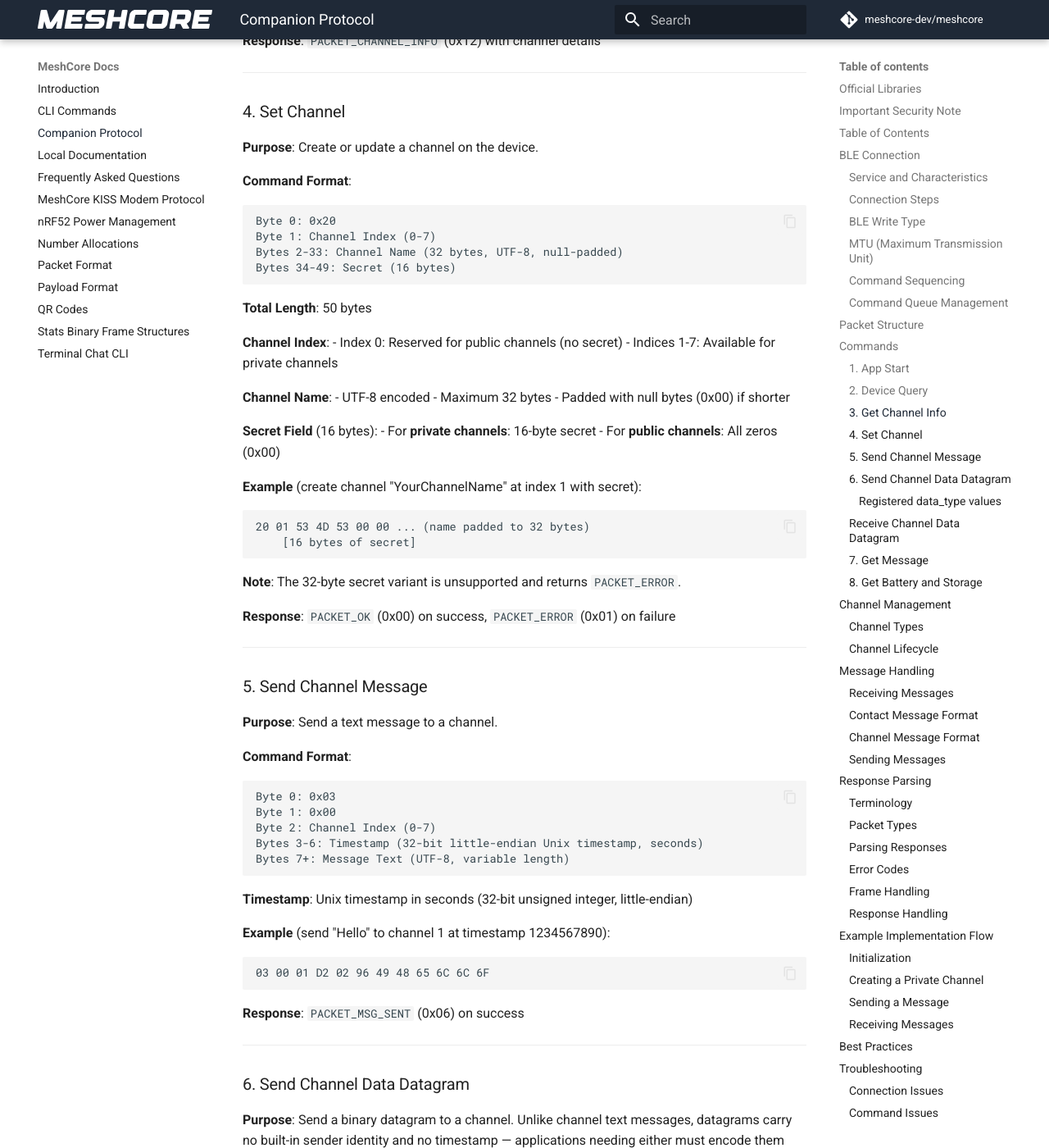
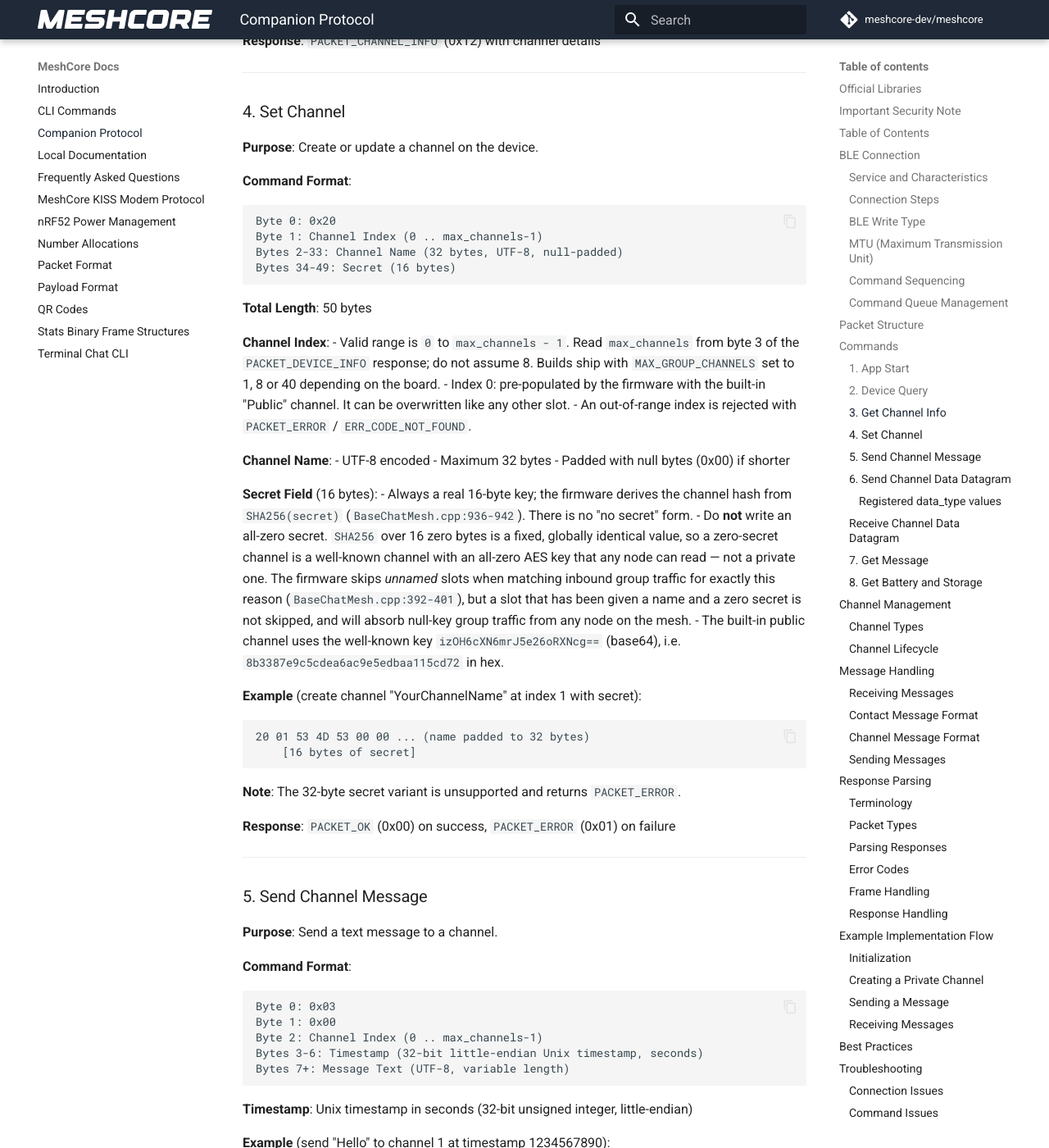
Before and after one commit to JacekVV/MeshCore-Hydra, an MkDocs documentation site: the page built from docs/companion_protocol.md, in a window 1280 px wide and 1400 px high, scrolled down 5681 px. Shown: the whole window at 82% size. Built offline with MkDocs 1.6.1 and Material for MkDocs 9.7.7, drawn with Linux system fonts in a browser that asks for light colours; comment, search, counter and statistics services are not loaded; some of the changed text lies outside the part shown.

Commit message:
docs: fix channel index range, secret semantics and payload limit
Three factual errors in companion_protocol.md:

- The channel-datagram payload cap was given as 163 (MAX_FRAME_SIZE - 9 when
 MAX_FRAME_SIZE was still 172). It went 172 -> 176 in 38bb86dd, but simply
 updating the arithmetic to 167 would be worse than the stale value: 167 is
 only the host-frame bound (MyMesh.cpp:1265). The radio-side bound is
 MAX_GROUP_DATA_LENGTH = 184 - 16 - 3 = 165 (MeshCore.h:21, enforced at
 BaseChatMesh.cpp:544). A 166- or 167-byte payload passes the frame check,
 fails the radio check, and comes back as ERR_CODE_TABLE_FULL -- which this
 same doc describes as "retry later", so a conforming client would retry a
 permanently failing send forever. Documents 165 as the limit to enforce and
 calls out the 166-167 band explicitly.

- Channel index was documented as 0-7 throughout. The bound is
 MAX_GROUP_CHANNELS (BaseChatMesh.cpp:927,936), which is 40 on most current
 variants, 8 on some and 1 on others. Clients should read max_channels from
 byte 3 of PACKET_DEVICE_INFO instead. Index 0 is pre-populated with the
 built-in Public channel but is not reserved.

- The secret field was documented as "all zeros" for public channels. The
 firmware always hashes a real 16-byte key; the public channel ships with
 izOH6cXN6mrJ5e26oRXNcg== (companion_radio/MyMesh.cpp:111,1040). An all-zero
 secret is not a private channel and not an inert one: SHA256 over 16 zero
 bytes is a fixed global constant, giving a well-known channel with an
 all-zero AES key. searchChannelsByHash skips unnamed slots for exactly this
 reason (BaseChatMesh.cpp:392-401), but a named slot with a zero secret is
 not skipped and will absorb null-key group traffic from any node. Now
 documented as something not to do.

````diff
--- a/docs/companion_protocol.md
+++ b/docs/companion_protocol.md
@@ -206,7 +206,7 @@ Byte 1: 0x03
 **Command Format**:
 ```
 Byte 0: 0x1F
-Byte 1: Channel Index (0-7)
+Byte 1: Channel Index (0 .. max_channels-1)
 ```
 
 **Example** (get channel 1):
@@ -225,7 +225,7 @@ Byte 1: Channel Index (0-7)
 **Command Format**:
 ```
 Byte 0: 0x20
-Byte 1: Channel Index (0-7)
+Byte 1: Channel Index (0 .. max_channels-1)
 Bytes 2-33: Channel Name (32 bytes, UTF-8, null-padded)
 Bytes 34-49: Secret (16 bytes)
 ```
@@ -233,8 +233,12 @@ Bytes 34-49: Secret (16 bytes)
 **Total Length**: 50 bytes
 
 **Channel Index**:
-- Index 0: Reserved for public channels (no secret)
-- Indices 1-7: Available for private channels
+- Valid range is `0` to `max_channels - 1`. Read `max_channels` from byte 3 of
+  the `PACKET_DEVICE_INFO` response; do not assume 8. Builds ship with
+  `MAX_GROUP_CHANNELS` set to 1, 8 or 40 depending on the board.
+- Index 0: pre-populated by the firmware with the built-in "Public" channel.
+  It can be overwritten like any other slot.
+- An out-of-range index is rejected with `PACKET_ERROR` / `ERR_CODE_NOT_FOUND`.
 
 **Channel Name**:
 - UTF-8 encoded
@@ -242,8 +246,18 @@ Bytes 34-49: Secret (16 bytes)
 - Padded with null bytes (0x00) if shorter
 
 **Secret Field** (16 bytes):
-- For **private channels**: 16-byte secret
-- For **public channels**: All zeros (0x00)
+- Always a real 16-byte key; the firmware derives the channel hash from
+  `SHA256(secret)` (`BaseChatMesh.cpp:936-942`). There is no "no secret" form.
+- Do **not** write an all-zero secret. `SHA256` over 16 zero bytes is a fixed,
+  globally identical value, so a zero-secret channel is a well-known channel
+  with an all-zero AES key that any node can read — not a private one. The
+  firmware skips *unnamed* slots when matching inbound group traffic for
+  exactly this reason (`BaseChatMesh.cpp:392-401`), but a slot that has been
+  given a name and a zero secret is not skipped, and will absorb null-key
+  group traffic from any node on the mesh.
+- The built-in public channel uses the well-known key
+  `izOH6cXN6mrJ5e26oRXNcg==` (base64), i.e.
+  `8b3387e9c5cdea6ac9e5edbaa115cd72` in hex.
 
 **Example** (create channel "YourChannelName" at index 1 with secret):
 ```
@@ -265,7 +279,7 @@ Bytes 34-49: Secret (16 bytes)
 ```
 Byte 0: 0x03
 Byte 1: 0x00
-Byte 2: Channel Index (0-7)
+Byte 2: Channel Index (0 .. max_channels-1)
 Bytes 3-6: Timestamp (32-bit little-endian Unix timestamp, seconds)
 Bytes 7+: Message Text (UTF-8, variable length)
 ```
@@ -288,7 +302,7 @@ Bytes 7+: Message Text (UTF-8, variable length)
 **Command Format**:
 ```
 Byte 0:                         0x3E
-Byte 1:                         Channel Index (0-7)
+Byte 1:                         Channel Index (0 .. max_channels-1)
 Byte 2:                         Path Length (0xFF = flood, otherwise actual path length)
 Bytes 3 .. 2+path_len:          Path (omitted when path_len == 0xFF)
 Next 2 bytes (little-endian):   Data Type (`data_type`, uint16)
@@ -306,13 +320,23 @@ Remaining bytes:                Binary payload (variable length)
 - Values `0x0001`–`0xFFFE` are available for registered application/community namespaces. See the [Registered data_type values](#registered-data_type-values) table below.
 
 **Limits**:
-- Maximum payload length is `MAX_CHANNEL_DATA_LENGTH = MAX_FRAME_SIZE - 9 = 163` bytes.
-- Larger payloads are rejected with `PACKET_ERROR` (`ERR_CODE_ILLEGAL_ARG`).
+- Maximum payload length is **165** bytes — `MAX_GROUP_DATA_LENGTH =
+  MAX_PACKET_PAYLOAD - CIPHER_BLOCK_SIZE - 3` (`src/MeshCore.h:21`). This is the
+  radio-side limit and the one clients should enforce.
+- Two different bounds are checked, and they do not agree. The host-frame check
+  uses the larger `MAX_CHANNEL_DATA_LENGTH = MAX_FRAME_SIZE - 9 = 167`
+  (`companion_radio/MyMesh.cpp:1265`); the radio-side check uses 165
+  (`BaseChatMesh.cpp:544`).
+- Payloads **above 167** are rejected with `ERR_CODE_ILLEGAL_ARG` (6).
+- Payloads of **166 or 167** pass the frame check, then fail the radio-side
+  check and return `ERR_CODE_TABLE_FULL` (3). Despite that code's usual
+  meaning, such a send can never succeed — do not retry it. Keep payloads at
+  165 bytes or fewer and this case cannot arise.
 
 **Response**: `PACKET_OK` (0x00) on success, or `PACKET_ERROR` (0x01) with one of:
 - `ERR_CODE_NOT_FOUND` (2) — unknown `channel_idx`
-- `ERR_CODE_ILLEGAL_ARG` (6) — invalid `path_len`, reserved `data_type` (`0x0000`), or payload larger than `MAX_CHANNEL_DATA_LENGTH`
-- `ERR_CODE_TABLE_FULL` (3) — outbound send queue is full; retry later
+- `ERR_CODE_ILLEGAL_ARG` (6) — invalid `path_len`, reserved `data_type` (`0x0000`), or payload larger than `MAX_CHANNEL_DATA_LENGTH` (167)
+- `ERR_CODE_TABLE_FULL` (3) — outbound send queue is full (retry later), **or** a payload of 166-167 bytes that exceeds the radio-side limit (permanent; see Limits above)
 
 **Inbound datagrams** are delivered to the host via `RESP_CODE_CHANNEL_DATA_RECV` (0x1B); see [Receive Channel Data Datagram](#receive-channel-data-datagram).
 
@@ -341,7 +365,7 @@ Inbound group datagrams (radio-level `PAYLOAD_TYPE_GRP_DATA`, 0x06) are forwarde
 Byte 0:                 0x1B (packet type)
 Byte 1:                 SNR (signed int8, scaled ×4 — divide by 4.0 to recover dB)
 Bytes 2-3:              Reserved (clients MUST ignore)
-Byte 4:                 Channel Index (0-7)
+Byte 4:                 Channel Index (0 .. max_channels-1)
 Byte 5:                 Path Length (actual path length when flooded, otherwise 0xFF for direct)
 Bytes 6-7:              Data Type (uint16 little-endian)
 Byte 8:                 Data Length
@@ -550,7 +574,7 @@ def parse_contact_message(data):
 **Standard Format** (`PACKET_CHANNEL_MSG_RECV`, 0x08):
 ```
 Byte 0: 0x08 (packet type)
-Byte 1: Channel Index (0-7)
+Byte 1: Channel Index (0 .. max_channels-1)
 Byte 2: Path Length
 Byte 3: Text Type
 Bytes 4-7: Timestamp (32-bit little-endian)
@@ -562,7 +586,7 @@ Bytes 8+: Message Text (UTF-8)
 Byte 0: 0x11 (packet type)
 Byte 1: SNR (signed byte, multiplied by 4)
 Bytes 2-3: Reserved
-Byte 4: Channel Index (0-7)
+Byte 4: Channel Index (0 .. max_channels-1)
 Byte 5: Path Length
 Byte 6: Text Type
 Bytes 7-10: Timestamp (32-bit little-endian)
````
